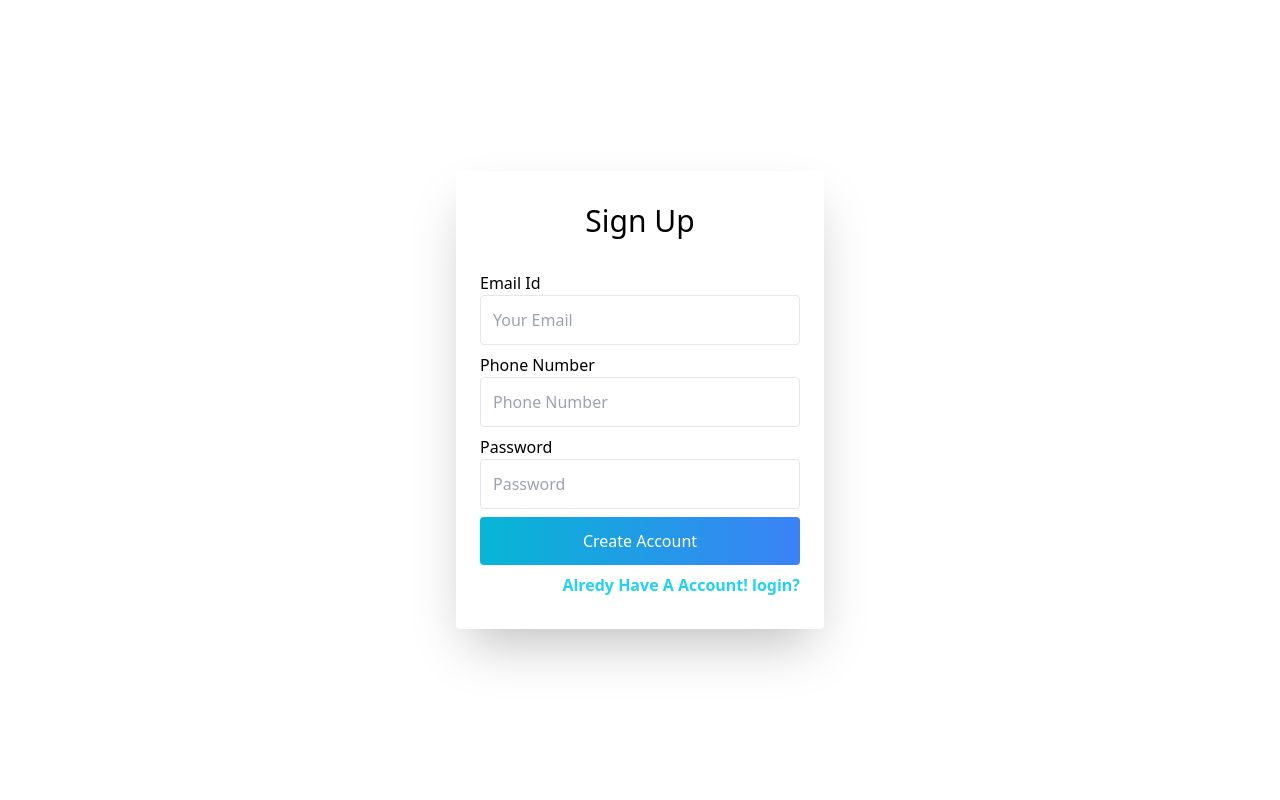
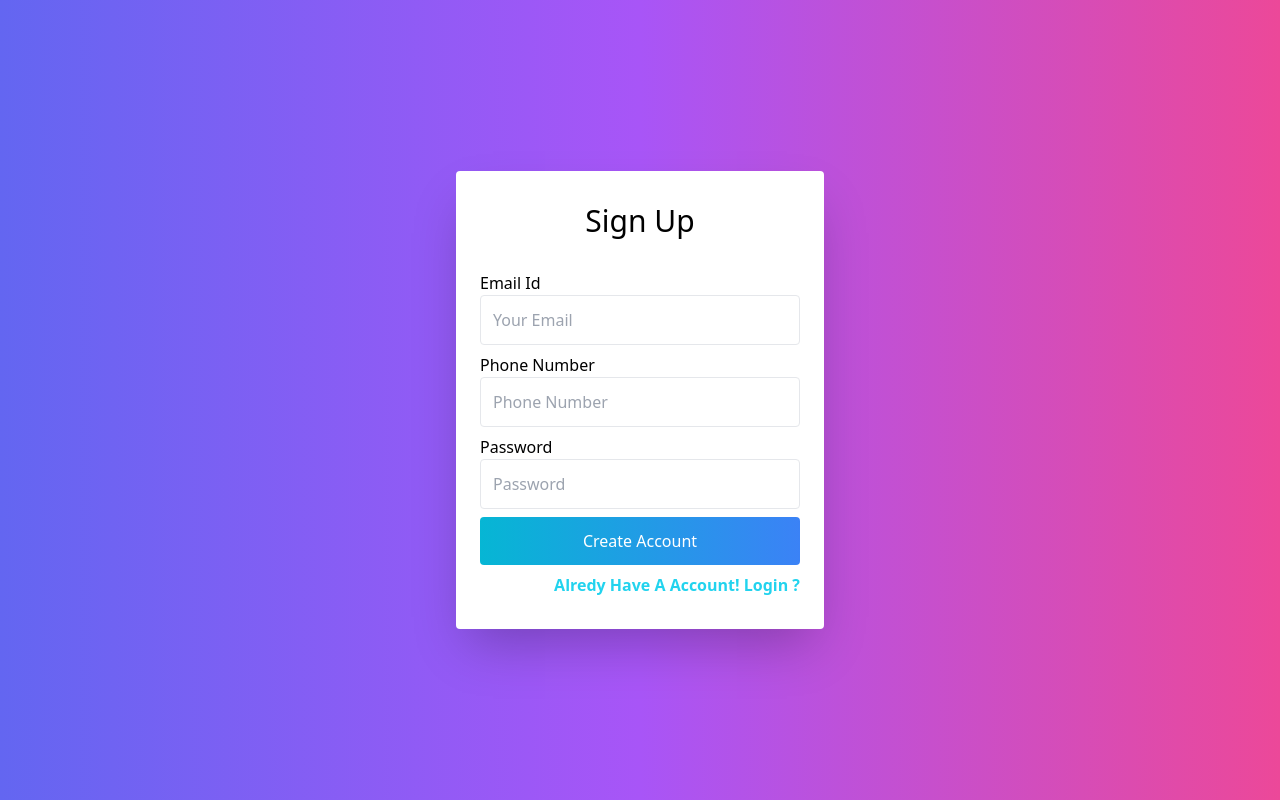
Before and after one commit to SaymanRabbi/deskala-task, a React (Create React App) app: page /signup in a window 1280 px wide. Built offline with nearby package versions, Linux system fonts and the light colour scheme.

Commit message:
log in page done

```diff
--- a/src/App.js
+++ b/src/App.js
@@ -1,10 +1,15 @@
 import './App.css';
+import SignUp from './Components/SignUp/SignUp';
+import { Routes, Route} from "react-router-dom";
 import Login from './Components/Login/Login';
 
 function App() {
   return (
     <div className="App">
-      <Login/>
+      <Routes>
+        <Route path='/' element={<Login/>}></Route>
+        <Route path='/signup' element={<SignUp/>}></Route>
+      </Routes>
     </div>
   );
 }
--- a/src/Components/Login/Login.js
+++ b/src/Components/Login/Login.js
@@ -1,14 +1,16 @@
 import React from 'react';
 import { useForm } from "react-hook-form";
+import {Link } from "react-router-dom";
 const Login = () => {
-    const { register, handleSubmit, watch, formState: { errors } } = useForm();
-    const onSubmit = data => console.log(errors);
+    const { register, handleSubmit, formState: { errors } } = useForm();
+    const onSubmit = data => {
+        console.log(data)
+    };
     return (
-
-<div class="bg-grey-lighter min-h-screen flex flex-col">
+        <div class="bg-gradient-to-r from-indigo-500 via-purple-500 to-pink-500 min-h-screen flex flex-col">
         <div class="container max-w-sm mx-auto flex-1 flex flex-col items-center justify-center px-2">
             <div class="bg-white px-6 py-8 rounded text-black w-full shadow-2xl">
-                    <h1 class="mb-8 text-3xl text-center">Sign Up</h1>
+                <h1 class="mb-8 text-3xl text-center">Log In</h1>
                 <form action="" onSubmit={handleSubmit(onSubmit)}>
 
                     {/* Email Filed============== */}
@@ -32,23 +34,6 @@ const Login = () => {
                         {errors.email?.type === 'pattern' && <span className='text-red-400'>{errors.email.message}</span>}
                         {errors.email?.type === 'required' && <span className='text-red-400'>{errors.email.message}</span>}
                     </div>
-
-                        {/* Phone Number Field============= */}
-                        <div>
-                        <label htmlFor="" className='mb-2'>Phone Number</label>
-                    <input
-                        type="number"
-                        class="block border outline-none border-grey-light w-full p-3 rounded mb-2"
-                        name="number"
-                                placeholder="Phone Number" {...register("phone", {
-                                    pattern:/^\d{10}$/, required: {
-                                        value: true,
-                                        message:"Number Field Required"
-                                } })} />
-                            {errors.phone?.type === 'pattern' && <span className='text-red-400'>Number Should Be 10 Digit</span>}
-                            {errors.phone?.type === 'required' && <span className='text-red-400'>{errors.phone.message}</span>}
-                       </div>
-
                     {/* PassWord Filed ====================*/}
                     <div>
                     <label htmlFor="" className='mb-2'>Password</label>
@@ -72,10 +57,10 @@ const Login = () => {
                 <button
                     type="submit"
                     class="w-full text-center py-3 rounded bg-green text-white bg-gradient-to-r from-cyan-500 to-blue-500"
-                    >Create Account</button>
+                >LogIn</button>
                 </form>
                 <div className='mt-2 text-end text-cyan-400 font-bold'>
-                        <p>Alredy Have A Account! login?</p>
+                    <p>Dont Have A Account! <Link className='to-blue-500' to='/signup'>SignUp?</Link></p>
                 </div>
             </div>
         </div>
--- /dev/null
+++ b/src/Components/SignUp/SignUp.js
@@ -0,0 +1,89 @@
+import React from 'react';
+import { useForm } from "react-hook-form";
+import {Link } from "react-router-dom";
+
+const SignUp = () => {
+    const { register, handleSubmit,  formState: { errors } } = useForm();
+    const onSubmit = data => {
+        console.log(data)
+    };
+    return (
+<div class="bg-gradient-to-r from-indigo-500 via-purple-500 to-pink-500 min-h-screen flex flex-col">
+            <div class="container max-w-sm mx-auto flex-1 flex flex-col items-center justify-center px-2">
+                <div class="bg-white px-6 py-8 rounded text-black w-full shadow-2xl">
+                    <h1 class="mb-8 text-3xl text-center">Sign Up</h1>
+                    <form action="" onSubmit={handleSubmit(onSubmit)}>
+
+                        {/* Email Filed============== */}
+                        <div>
+                        <label htmlFor="" className='mb-2'>Email Id</label>
+                        <input
+                        type="email"
+                        class="block outline-none border border-grey-light w-full p-3 rounded mb-2"
+                        name="email"
+                                placeholder="Your Email" {...register("email", {
+                                    pattern:
+                                        {
+                                        value: /^[a-zA-Z0-9.!#$%&’*+/=?^_`{|}~-]+@[a-zA-Z0-9-]+(?:\.[a-zA-Z0-9-]+)*$/,
+                                            message:'Input Valid Email'
+                                     }
+                                    , required: {
+                                        value: true,
+                                        message:"Email Field Is Required"
+                                        }
+                                })} />
+                            {errors.email?.type === 'pattern' && <span className='text-red-400'>{errors.email.message}</span>}
+                            {errors.email?.type === 'required' && <span className='text-red-400'>{errors.email.message}</span>}
+                        </div>
+
+                        {/* Phone Number Field============= */}
+                        <div>
+                        <label htmlFor="" className='mb-2'>Phone Number</label>
+                    <input
+                        type="number"
+                        class="block border outline-none border-grey-light w-full p-3 rounded mb-2"
+                        name="number"
+                                placeholder="Phone Number" {...register("phone", {
+                                    pattern:/^\d{10}$/, required: {
+                                        value: true,
+                                        message:"Number Field Required"
+                                } })} />
+                            {errors.phone?.type === 'pattern' && <span className='text-red-400'>Number Should Be 10 Digit</span>}
+                            {errors.phone?.type === 'required' && <span className='text-red-400'>{errors.phone.message}</span>}
+                       </div>
+
+                        {/* PassWord Filed ====================*/}
+                        <div>
+                        <label htmlFor="" className='mb-2'>Password</label>
+                        <input
+                        type="password"
+                        class="block border outline-none border-grey-light w-full p-3 rounded mb-2"
+                        name="password"
+                                placeholder="Password" {...register("password", {
+                                    pattern: {
+                                        value: /(?=.*\d)(?=.*[a-z])(?=.*[A-Z])(?=.*\W)/,
+                                        message:"One Uppercase , One lowercase, One Numeric, One Special Character"
+                                    }, required: {
+                                        value: true,
+                                        message:"Password Field Is Required"
+                            } })} />
+
+                            {errors.password?.type === 'pattern' && <span className='text-red-400'>{errors.password.message}</span>}
+                            {errors.password?.type === 'required' && <span className='text-red-400'>{errors.password.message}</span>}
+                    </div>
+
+                    <button
+                        type="submit"
+                        class="w-full text-center py-3 rounded bg-green text-white bg-gradient-to-r from-cyan-500 to-blue-500"
+                    >Create Account</button>
+                    </form>
+                    <div className='mt-2 text-end text-cyan-400 font-bold'>
+                        <p>Alredy Have A Account! <Link className='to-blue-500' to='/'>Login</Link> ?</p>
+                    </div>
+                </div>
+            </div>
+</div>
+    );
+};
+
+export default SignUp;
--- a/src/index.js
+++ b/src/index.js
@@ -1,9 +1,11 @@
 import React from 'react';
 import ReactDOM from 'react-dom/client';
+import { BrowserRouter } from 'react-router-dom';
 import App from './App';
 const root = ReactDOM.createRoot(document.getElementById('root'));
 root.render(
-  <React.StrictMode>
+  <BrowserRouter>
     <App />
-  </React.StrictMode>
+    </BrowserRouter>
+
 );
```
Also changed, not shown: src/Components/Register/Register.js (deleted), src/Components/SignUp/SignUp.css (added). Lines whose indentation alone changed are shown as unchanged.
